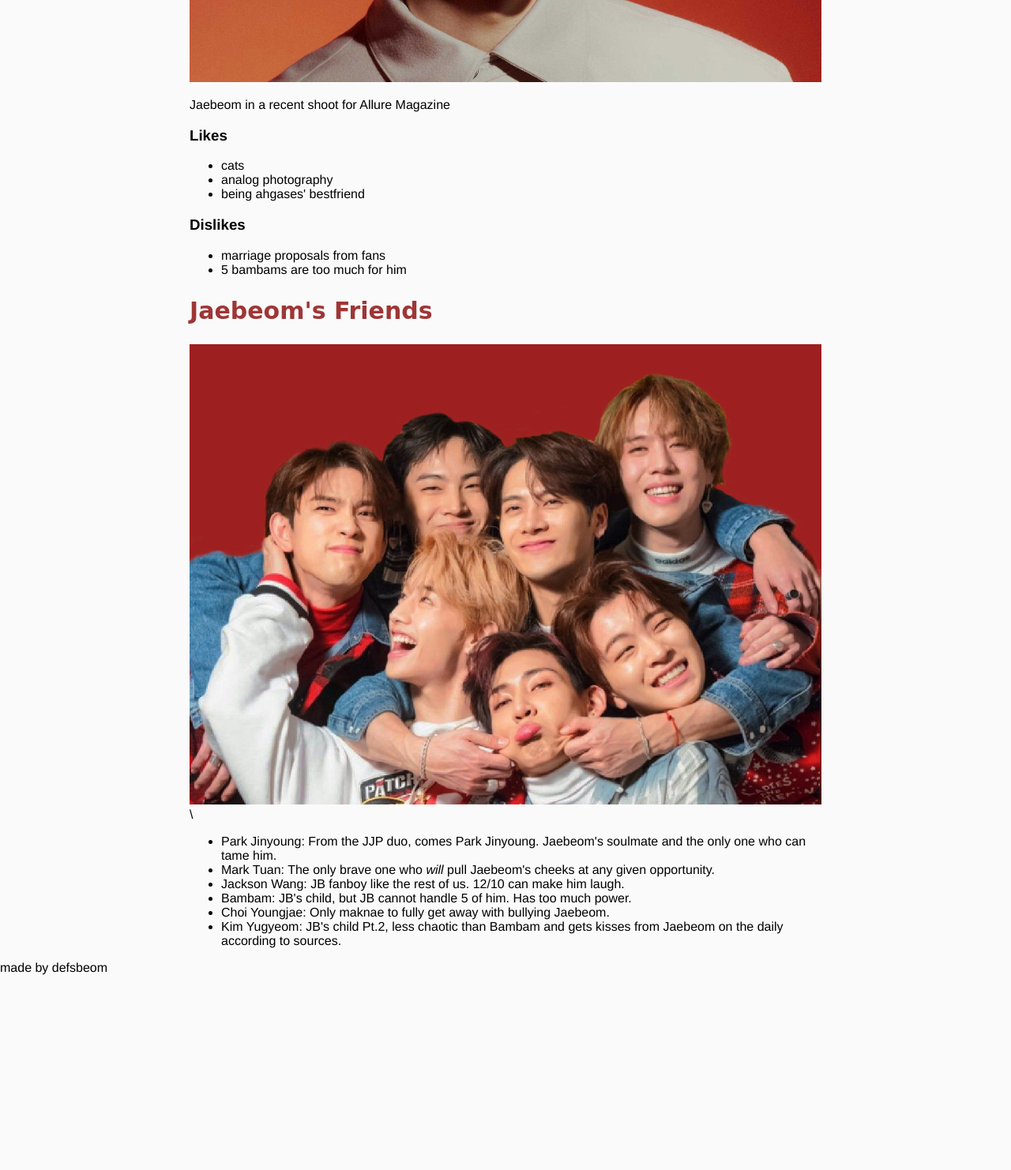
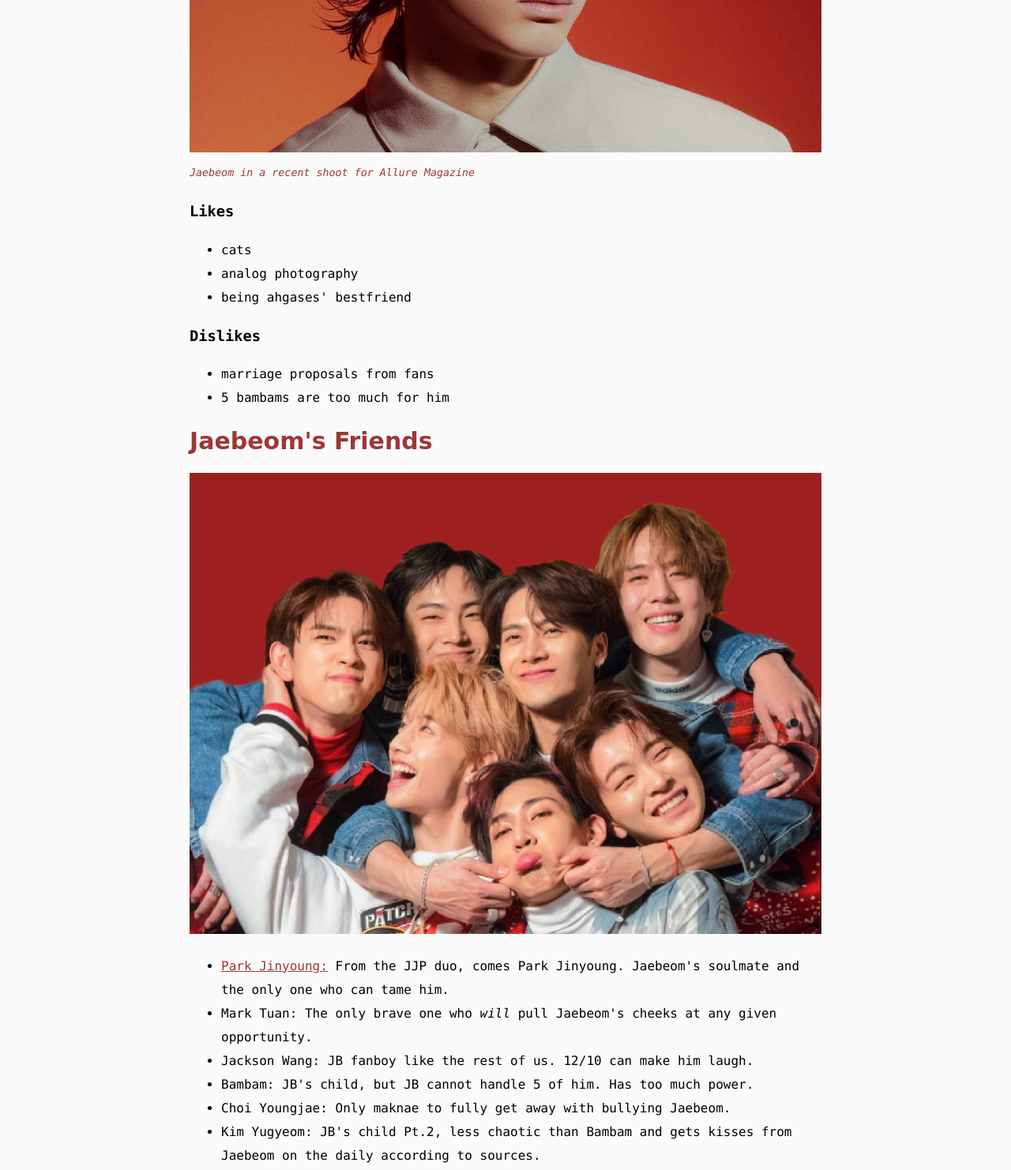
Before and after one commit to 95asmita/jaebeom, a plain HTML site: page index.html in a window 1280 px wide. Shown: the part 1140-2622 px from the top of the page at 79% size. Before the commit the page ends 2391 px from the top, so only its background shows below. Drawn offline with Linux system fonts and the light colour scheme; a web font is replaced by a local one.

Commit message:
more css
changed a bunch of shit

```diff
--- a/css/jb.css
+++ b/css/jb.css
@@ -1,7 +1,10 @@
 body {
 	margin:0px;
-	font-family: Helvetica Neue, Arial;
+	font-family: Monaco, Helvetica, Arial;
 	background-color: #FAFAFA;
+	font-size: 16px;
+	line-height: 30px;
+
 }
 header {
 	background-color: #9F3636;
@@ -15,7 +18,7 @@ h1, h2 {
 }
 header h1 {
 	color: #FAFAFA;
-	font-size: 45px;
+	font-size: 55px;
 }
 header img {
 	border-radius: 170px;
@@ -26,7 +29,7 @@ header img {
 main {
 	max-width: 800px;
 	margin: 0 auto;
-	padding: 0px 20px;
+	padding: 20px 20px;
 	background-color: #FAFAFA;
 }
 
@@ -38,3 +41,28 @@ h2 {
 	font-size: 30px;
 	color:#9F3636;
 }
+
+a {
+	color:#9F3636;
+}
+
+a:hover{
+	color:#222222;
+ }
+
+footer{
+	background-color: #9F3636;
+	text-align: center;
+	color:#222222;
+	padding: 50px
+}
+
+footer p{
+	margin:0;
+}
+
+p.caption{
+	color:#9F3636;
+	font-style: italic;
+	margin-top: 0;
+}
--- a/index.html
+++ b/index.html
@@ -10,14 +10,14 @@
 	<!-- header element -->
 	<header>
 		<img src="img/jaebeom-avatar.jpeg">
-		<h1>Introducing GOT7's leader Im Jaebeom</h1>
+		<h1>1/? vol.0</h1>
 	</header>
 	<!-- main element -->
 	<main>
 		<h2>About Jaebeom</h2>
 		<p>Im Jaebeom, born in 1994, is the second oldest member and the leader of GOT7. He was previously a part of the duo known as JJ Project alongside his now GOT7 bandmate Park Jinyoung. The duo also tied at the finals of the JYP Entertainment open auditions. Jaebeom, who also goes by Def., prefers to live a quiet, quaint life when he isn't in the limelight as a member of the JYP boy group.</p>
 		<img src="img/jb-long.jpeg">
-		<p>Jaebeom in a recent shoot for Allure Magazine</p>
+		<p class="caption"><small>Jaebeom in a recent shoot for Allure Magazine</small></p>
 	<!-- likes & dislikes -->
 		<h3>Likes</h3>
 		<ul>
@@ -32,9 +32,9 @@
 		</ul>
 	<!-- friends element / add links when mockups for the rest are complete -->
 		<h2>Jaebeom's Friends</h2>
-		<img src="img/group.jpeg">\
+		<img src="img/group.jpeg">
 		<ul>
-			<li>Park Jinyoung: From the JJP duo, comes Park Jinyoung. Jaebeom's soulmate and the only one who can tame him.</li>
+			<li><a href="https://en.wikipedia.org/wiki/Park_Jin-young_(entertainer,_born_1994)"> Park Jinyoung:</a> From the JJP duo, comes Park Jinyoung. Jaebeom's soulmate and the only one who can tame him.</li>
 			<li>Mark Tuan: The only brave one who <i>will</i> pull Jaebeom's cheeks at any given opportunity.</li>
 			<li>Jackson Wang: JB fanboy like the rest of us. 12/10 can make him laugh.</li>
 			<li>Bambam: JB's child, but JB cannot handle 5 of him. Has too much power.</li>
```
Also changed, not shown: 1 other file.
